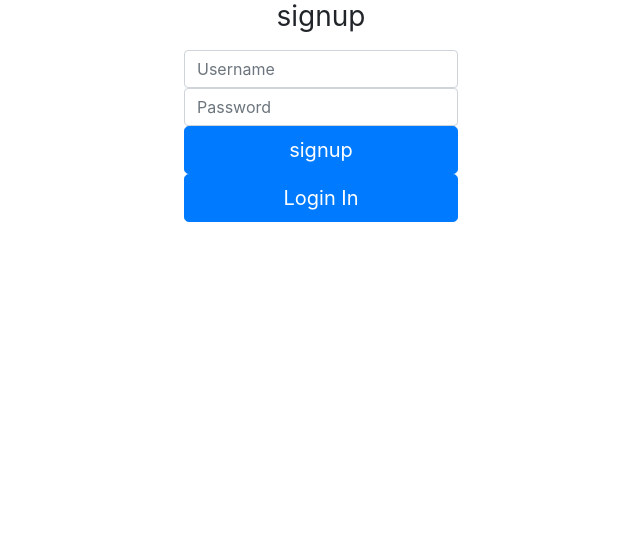
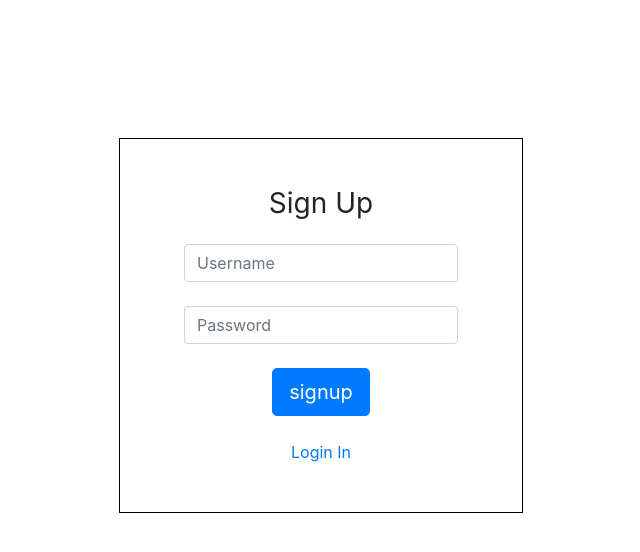
Before and after one commit to imanpalsingh/note-taker, a React (Create React App) app in the folder client/: page /signup in a window 1280 px wide. Shown: the top 552 px of the page, without its empty margins (319-959 px from the left). Built offline with nearby package versions, Linux system fonts and the light colour scheme.

Commit message:
Improved UI

```diff
--- a/client/src/SubComponents/Inputs.jsx
+++ b/client/src/SubComponents/Inputs.jsx
@@ -17,7 +17,7 @@ export function Username(){
     return(
         <>
             <label htmlFor="inputEmail"   className="sr-only">username</label>
-            <input type="text" name="username" placeholder="Username" className="form-control" id="recipient-name" />
+            <input type="text" name="username" placeholder="Username" className="form-control username-text" id="recipient-name" />
         </>
     )
 }
@@ -27,7 +27,7 @@ export function Password(){
     return (
         <>
             <label htmlFor="inputPassword" className="sr-only">Password</label>
-            <input name="password" type="password" id="inputPassword" className="form-control" placeholder="Password" required />
+            <input name="password" type="password" id="inputPassword" className="form-control password-text" placeholder="Password" required />
         </>
     )
 }
--- a/client/src/components/Form.jsx
+++ b/client/src/components/Form.jsx
@@ -13,7 +13,9 @@ import "../styles/Form.css";
 
 export default function Form(props){
 
+
     function onSubmit(event){
+
 
         /*
 
@@ -33,6 +35,7 @@ export default function Form(props){
                 props.setAuth(false)
                 localStorage.setItem("Auth", "false")
                 localStorage.setItem("id","-1")
+                alert(result.data.error);
             }
 
             else{
@@ -49,13 +52,14 @@ export default function Form(props){
 
         <>
             { props.auth && <Redirect to="/home" />}
-            <div className="FORM">
-                <form onSubmit={onSubmit}>
-                    <h1 className="h3 mb-3 font-weight-normal">{props.type}</h1>
+            <div className="form-controller">
+                <form className="form"onSubmit={onSubmit}>
+                    <h1 className="h3 mb-3 font-weight-normal">{props.type==="login"?"Log In":"Sign Up"}</h1>
                     <Username />
                     <Password />
-                    <button className="btn btn-lg btn-primary btn-block" type="submit">{props.type}</button>
-                    <Link to={(props.type==="login")?"/signup":"/login"}><button className="btn btn-lg btn-primary btn-block" type="submit">{(props.type==="login")?"Sign Up":"Login In"}</button>
+                    <button className="btn btn-lg btn-primary" type="submit">{props.type}</button>
+                    <Link to={(props.type==="login")?"/signup":"/login"}><br /><br />
+                        <span>{(props.type==="login")?"Sign Up":"Login In"}</span>
                     </Link>
                 </form>
             </div>
--- a/client/src/components/Home.jsx
+++ b/client/src/components/Home.jsx
@@ -2,12 +2,13 @@
     This component is reposible for showing all the notes, and componenets to add notes.
 */
 
-import { Redirect } from 'react-router-dom'
+import { Redirect, Link } from 'react-router-dom'
 import React from "react";
 import axios from "axios";
 import Notes from "./Notes";
 import {NoteText} from "../SubComponents/Inputs";
 import "../styles/Home.css"
+import "../styles/media.css"
 
 
 export default function Home(){
@@ -46,7 +47,15 @@ export default function Home(){
                 <NoteText />
             </div>
         </form>
-        <div class="NoteContainer">
+        <div className="note-links">
+            <a href="#Notes" className="nav-link">My notes</a>
+            <a href="#Colaborating" className="nav-link">Colaborations</a>
+            <a href="#Reading Now" className="nav-link">Reading</a>
+            <Link to="/">
+                <span className="nav-link" onClick={()=>{localStorage.setItem("Auth","false")}}>Logout</span>
+            </Link>
+        </div>
+        <div className="NoteContainer">
             <Notes type="owner"heading="Notes" />
             <Notes type="colab" heading="Colaborating" />
             <Notes type="read" heading="Reading Now" />
--- a/client/src/components/Notes.jsx
+++ b/client/src/components/Notes.jsx
@@ -1,3 +1,7 @@
+/*
+    This file is responsible for showing notes of all types
+*/
+
 
 import React, {useState, useEffect} from "react";
 import axios from "axios";
@@ -32,31 +36,31 @@ export default function ViewNote(props){
     })
 
    return(
-        <div class="Note">
-            <h1>{props.heading}:</h1>
-            <ol>
+        <div className="Note">
+            <h1 id={props.heading}>{props.heading}:</h1>
             {notes.map((note,index)=>{
                 return (
-                    <span style={{display:"block"}}  key={index}><li>{note.note}
+                    <span className="note-content" style={{display:"block"}}  key={index}>
+
+                        <span className="note-text"> {note.note} </span><br />
                         &nbsp;
-
+                        <span clasname="bottom-button-group">
                         {
                         (props.type==="owner") &&
                             <>
                                 <Share id={note.id}/>
-                                <button  id={note.id} onClick={Delete} type="button" className="btn btn-primary">Delete</button>
+                                <button  id={note.id} onClick={Delete} type="button" className="btn btn-primary delete-note">Delete</button>
                             </>
                         }
                         {(props.type==="owner" || props.type==="colab") && (<Update id={note.id} />)}
+                        </span>
 
-                    </li>
                     </span>
                     )
                 }
 
             )
         }
-        </ol>
     </div>
    );
   }
--- a/client/src/components/Share.jsx
+++ b/client/src/components/Share.jsx
@@ -1,3 +1,7 @@
+/*
+    This components handles the sharing of the notes
+*/
+
 import {Modal,Button} from "react-bootstrap";
 import React, {useState} from "react";
 import axios from "axios";
@@ -19,6 +23,10 @@ export default function Example(props) {
             else if(event.target.shareType[1].checked){
                 type="read"
             }
+
+            else{
+              alert("Please select sharing type")
+            }
             axios.post("share",{
                 username: event.target.username.value,
                 noteId : props.id,
@@ -28,13 +36,17 @@ export default function Example(props) {
             })
             .then(result=>{
 
+              if(result.data.error){
+                alert(result.data.error);
+              }
+
             })
             handleClose();
 
     }
     return (
       <>
-        <Button variant="primary" onClick={handleShow}>
+        <Button variant="primary" className="Share-note" onClick={handleShow}>
           Share
         </Button>
 
@@ -44,7 +56,7 @@ export default function Example(props) {
           </Modal.Header>
           <form onSubmit={handleShare}>
           <div className="form-group " style={{margin:"0.4em"}}>
-                    <label id="username-share" htmlFor="recipient-name" className="col-form-label">username</label>
+                    <label id="username-share" htmlFor="recipient-name" className="col-form-label" required>username</label>
                     <input type="text" name="username" className="form-control" id="recipient-name" />
                 </div>
         <div className="form-group" style={{margin:"0.4em"}}>
--- a/client/src/components/Update.jsx
+++ b/client/src/components/Update.jsx
@@ -1,3 +1,7 @@
+/*
+    This components handles the updation of the notes
+*/
+
 import {Modal,Button} from "react-bootstrap";
 import React, {useState} from "react";
 import axios from "axios";
@@ -26,7 +30,7 @@ export default function Example(props) {
     }
     return (
       <>
-        <Button variant="primary" onClick={handleShow}>
+        <Button variant="primary" className="Update-note" onClick={handleShow}>
           Update
         </Button>
 
--- a/client/src/styles/Form.css
+++ b/client/src/styles/Form.css
@@ -1,6 +1,24 @@
-.FORM{
+.form-controller{
     display: flex;
     justify-content: center;
     align-content: center;
     text-align: center;
+    margin: 1.1em;
 }
+
+.form-controller .form{
+
+    position: relative;
+    top: 15vh;
+    border: 1px solid black;
+    padding: 3em 4em;
+
+}
+
+.toast{
+    position: aboslute;
+}
+
+.username-text, .password-text{
+    margin: 1.5em 0em;
+}
--- a/client/src/styles/Home.css
+++ b/client/src/styles/Home.css
@@ -6,5 +6,14 @@
 .NoteContainer{
     display: flex;
     flex-direction: column;
-    margin: 2em;
+    margin: 1em;
+
 }
+
+.note-links{
+
+    display: flex;
+    flex-direction: row;
+    justify-content: center;
+
+}
--- a/client/src/styles/Notes.css
+++ b/client/src/styles/Notes.css
@@ -2,7 +2,36 @@
 
     display: flex;
     flex-direction: column;
-    margin: 2em;
-    padding: 2em;
+    margin: 1em;
+    padding: 1em;
 
 }
+
+.note-content{
+
+    border: 1px solid black;
+    padding: 1.2em;
+    margin: 0.8em;
+}
+
+.note-text{
+  display: block;
+  line-break:anywhere;
+}
+
+.delete-note{
+
+    margin-right: 1em;
+    background-color: red;
+    border-color: red;
+}
+
+.delete-note:hover, .delete-note:focus{
+    background-color: red;
+    border-color: red;
+}
+
+.Share-note, .Update-note{
+
+    margin-right: 1em;
+}
--- /dev/null
+++ b/client/src/styles/media.css
@@ -0,0 +1,15 @@
+@media screen and (max-width : 690px){
+    .Note{
+        width: 100%;
+        margin-right: 0;
+        margin-left: 0;
+    }
+
+    .note-content{
+        margin: 0.8em 0em;
+    }
+
+    .Share-note, .Update-note, .delete-note{
+        margin:2px;
+    }
+}
```
Also changed, not shown: 1 other file (tests, documents, lock files or other folders).
